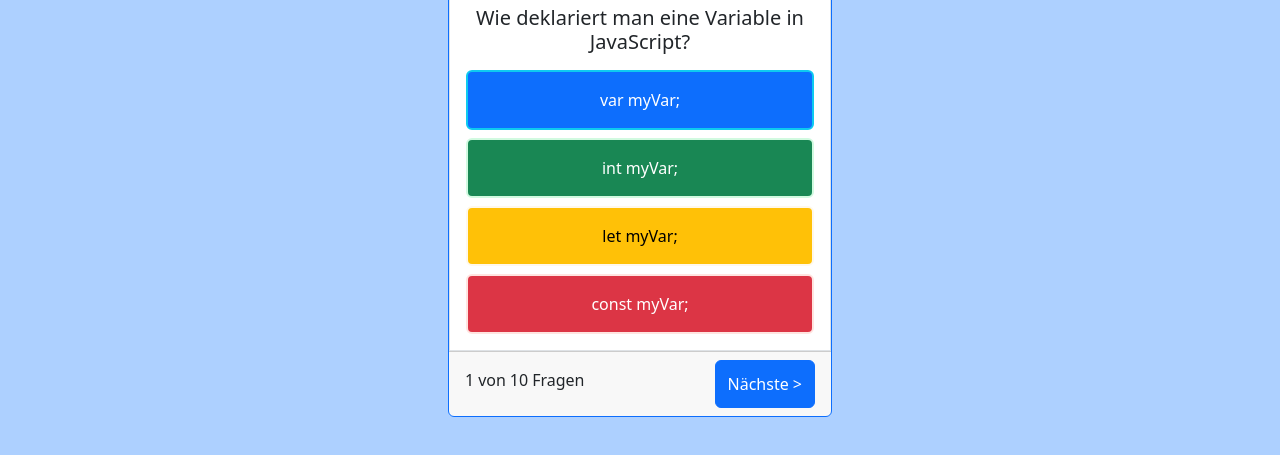
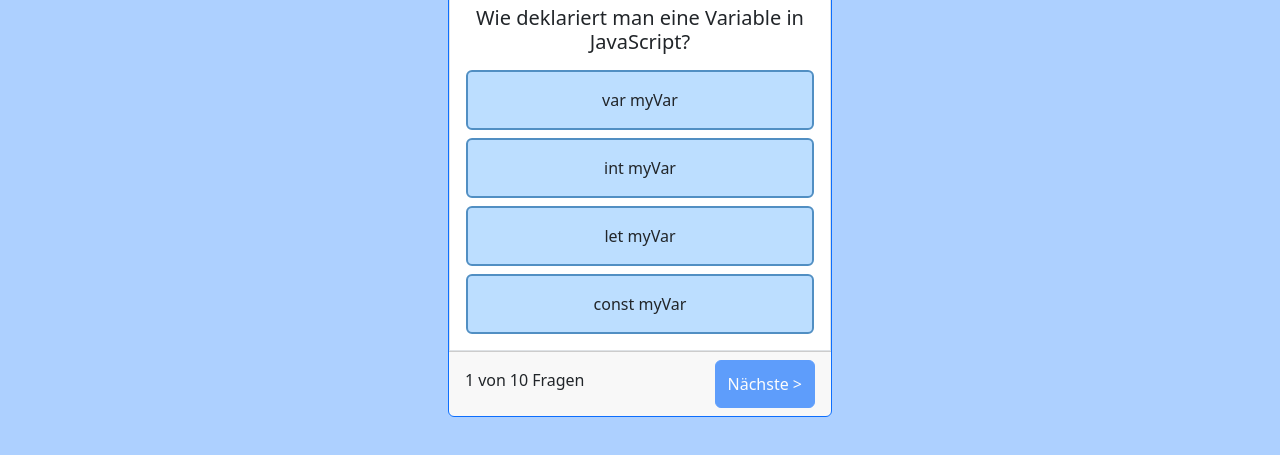
Before and after one commit to Paulito12209/QuizApp, a website: page index.html in a window 1280 px wide. Shown: the part 397-852 px from the top of the page. Drawn offline with nearby package versions, Linux system fonts and the light colour scheme.

Commit message:
add disable btn function

```diff
--- a/index.html
+++ b/index.html
@@ -64,20 +64,44 @@
           <h5 id="question-title" class="card-title">Frage</h5>
 
           <div class="answer-options">
-            <div class="card text-bg-primary first-answer">
-              <div id="answer-1" class="card-body">Antwort 1</div>
+            <div class="card answer-box">
+              <div
+                id="answer_1"
+                onclick="showAnswer('answer_1')"
+                class="card-body"
+              >
+                Antwort 1
+              </div>
             </div>
 
-            <div class="card text-bg-success second-answer">
-              <div id="answer-2" class="card-body">Antwort 2</div>
+            <div class="card  answer-box">
+              <div
+                id="answer_2"
+                onclick="showAnswer('answer_2')"
+                class="card-body"
+              >
+                Antwort 2
+              </div>
             </div>
 
-            <div class="card text-bg-warning third-answer">
-              <div id="answer-3" class="card-body">Antwort 3</div>
+            <div class="card   answer-box">
+              <div
+                id="answer_3"
+                onclick="showAnswer('answer_3')"
+                class="card-body"
+              >
+                Antwort 3
+              </div>
             </div>
 
-            <div class="card text-bg-danger fourth-answer">
-              <div id="answer-4" class="card-body">Antwort 4</div>
+            <div class="card answer-box">
+              <div
+                id="answer_4"
+                onclick="showAnswer('answer_4')"
+                class="card-body"
+              >
+                Antwort 4
+              </div>
             </div>
           </div>
         </div>
@@ -89,7 +113,7 @@
             <p id="total-questions">4</p>
             Fragen</span
           >
-          <button type="button" class="btn btn-primary">Nächste ></button>
+          <button id="next-button" type="button" class="btn btn-primary" disabled>Nächste ></button>
         </div>
       </div>
     </main>
--- a/script.js
+++ b/script.js
@@ -8,9 +8,27 @@ function showQuestion() {
   let question = questions[currentCustion];
 
   document.getElementById("question-title").innerHTML = question.question;
-  document.getElementById("answer-1").innerHTML = question.answer_1;
-  document.getElementById("answer-2").innerHTML = question.answer_2;
-  document.getElementById("answer-3").innerHTML = question.answer_3;
-  document.getElementById("answer-4").innerHTML = question.answer_4;
+  document.getElementById("answer_1").innerHTML = question.answer_1;
+  document.getElementById("answer_2").innerHTML = question.answer_2;
+  document.getElementById("answer_3").innerHTML = question.answer_3;
+  document.getElementById("answer_4").innerHTML = question.answer_4;
   document.getElementById("total-questions").innerHTML = questions.length;
 }
+
+function showAnswer(selection) {
+  let question = questions[currentCustion];
+  selection == question.correctAnswer
+    ? // ? console.log(`✅ Richtig!`)
+      ((document.getElementById(
+        selection
+      ).innerHTML = `<strong>${question[selection]}</strong> = ist korrekt! <span class="answer-icons">✅</span>`),
+      document.getElementById(selection).parentNode.classList.add("bg-success"))
+    : // : console.log(`❌ Falsch!`);
+      ((document.getElementById(
+        selection
+      ).innerHTML = `<strong>${question[selection]}</strong> = ist falsch! <span class="answer-icons">❌</span>`),
+      document
+        .getElementById(selection)
+        .parentNode.classList.add("text-bg-danger"));
+  document.getElementById("next-button").disabled = false;
+}
--- a/style.css
+++ b/style.css
@@ -24,36 +24,18 @@ main {
   margin-top: 16px;
 }
 
-.first-answer {
-  border: 2px solid #0ecaf0 !important;
+.answer-box {
+  border: 2px solid #518fc3 !important;
+  background-color: #bcdeff !important;
 }
 
-.first-answer:hover {
+.answer-box:hover {
   transform: scale(1.02);
+  cursor: pointer;
 }
 
-.second-answer {
-  border: 2px solid #d1fae0 !important;
-}
-
-.second-answer:hover {
-  transform: scale(1.02);
-}
-
-.third-answer {
-  border: 2px solid #fff8ea !important;
-}
-
-.third-answer:hover {
-  transform: scale(1.02);
-}
-
-.fourth-answer {
-  border: 2px solid #ffe4e0 !important;
-}
-
-.fourth-answer:hover {
-  transform: scale(1.02);
+.correct-answer-bg {
+  background-color: #1fc577 !important;
 }
 
 .card-footer {
@@ -66,3 +48,15 @@ main {
   gap: 4px;
   padding-top: 8px;
 }
+
+.bg-success {
+  color: #e1f7eb !important;
+}
+
+.answer-icons {
+  background-color: #f8f8f8;
+  height: 24px !important;
+  width: 24px !important;
+  display: inline-block;
+  border-radius: 50%;
+}
```
Also changed, not shown: scripts/db.js (+4 -4 lines).
